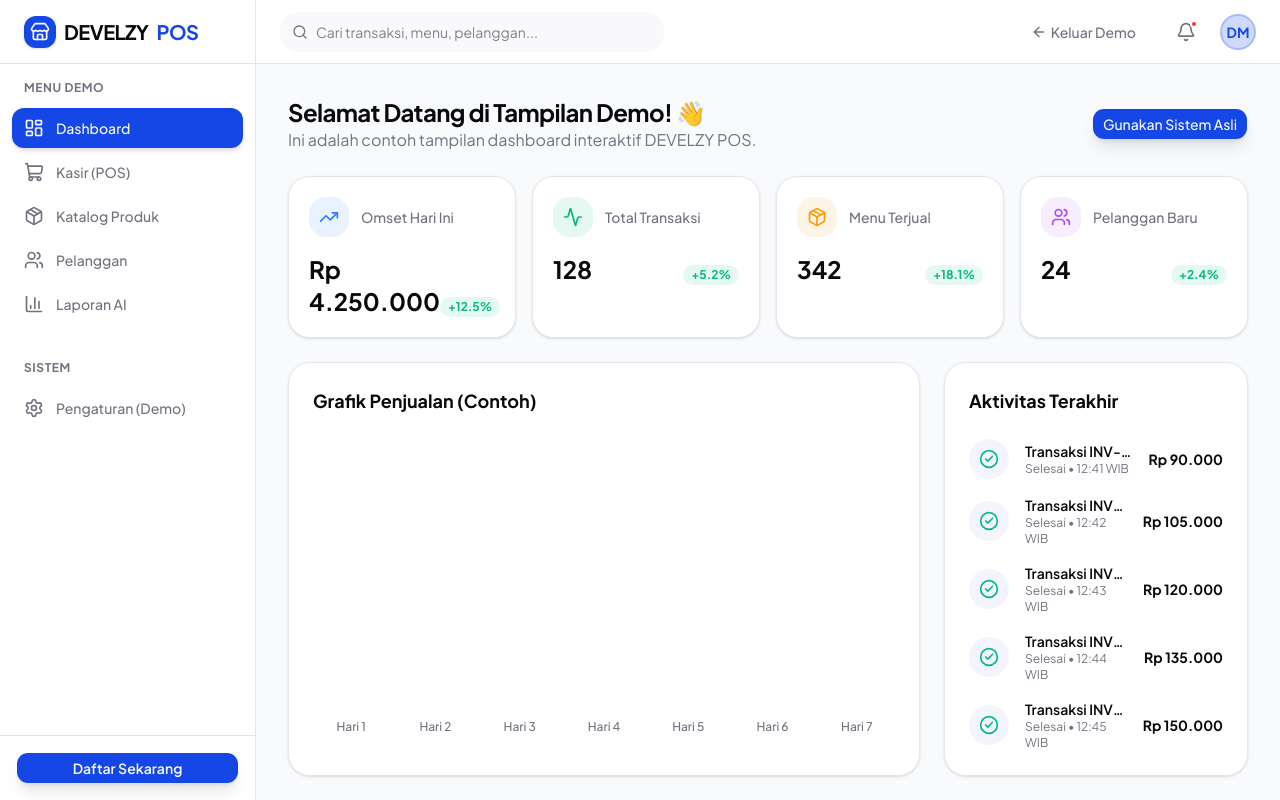
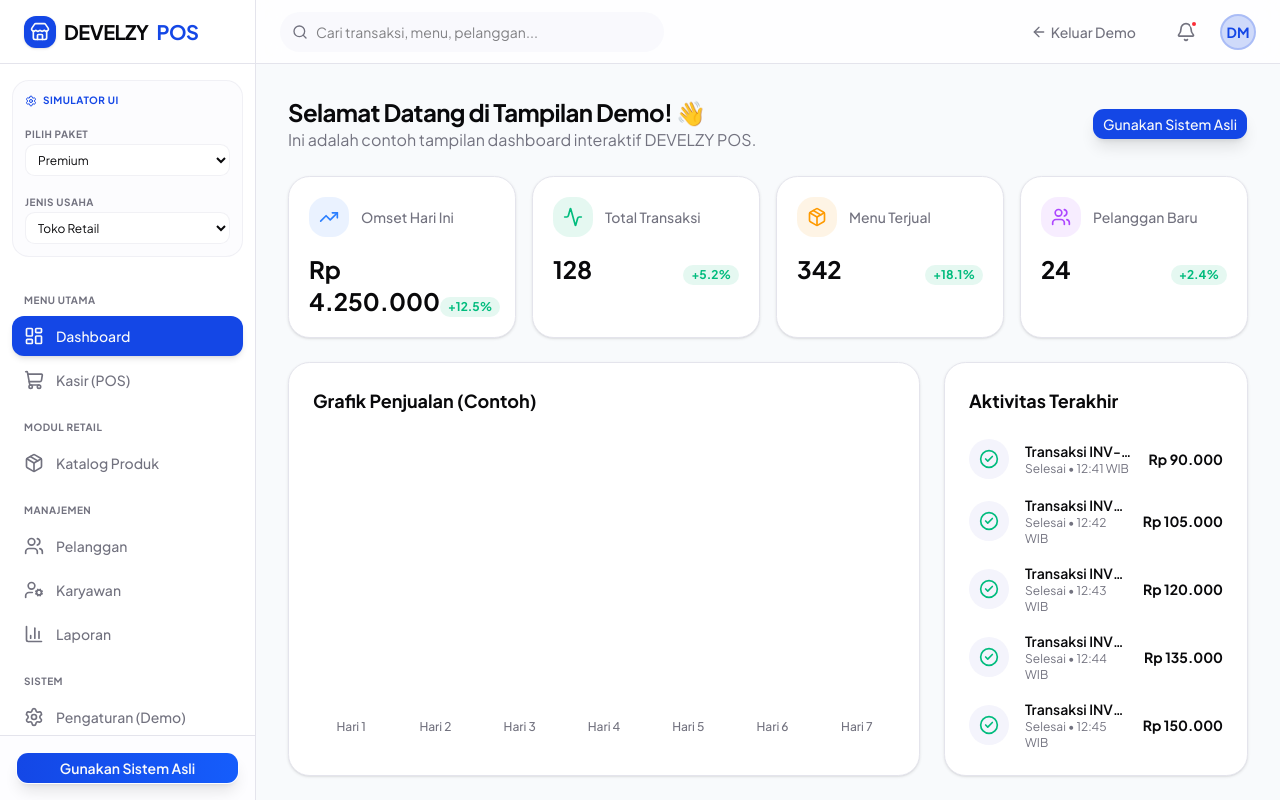
Before and after one commit to develzy/develzy_pos, a Next.js app: page /demo in a window 1280 px wide. Built offline with nearby package versions, Linux system fonts and the light colour scheme.

Commit message:
feat(ui): add interactive role-based access simulator to demo page

```diff
--- a/src/app/demo/page.tsx
+++ b/src/app/demo/page.tsx
@@ -4,12 +4,15 @@
 import Link from "next/link";
 import {
   Store, LayoutDashboard, ShoppingCart, Package, Users, BarChart3, Settings,
-  ArrowLeft, Bell, Search, Activity, CheckCircle2, TrendingUp, CreditCard
+  ArrowLeft, Bell, Search, Activity, CheckCircle2, TrendingUp, CreditCard,
+  Lock, Wrench, UserCog
 } from "lucide-react";
 import { Button } from "@/components/ui/button";
 
 export default function DemoPage() {
   const [activeTab, setActiveTab] = useState("dashboard");
+  const [demoPlan, setDemoPlan] = useState("Premium");
+  const [demoType, setDemoType] = useState("Retail");
 
   return (
     <div className="flex h-screen w-full bg-slate-50 dark:bg-slate-950 overflow-hidden text-foreground">
@@ -26,40 +29,127 @@
         </div>
 
         <div className="flex-1 overflow-y-auto py-4 px-3 flex flex-col gap-1">
-          <div className="px-3 text-xs font-bold text-muted-foreground uppercase tracking-wider mb-2">Menu Demo</div>
+          {/* SIMULATOR CONTROLS */}
+          <div className="mb-6 p-3 bg-muted/30 rounded-xl border border-border/50">
+            <div className="text-[10px] font-bold text-primary uppercase tracking-wider mb-3 flex items-center gap-1.5">
+              <Settings className="w-3 h-3" /> Simulator UI
+            </div>
+            <div className="space-y-3">
+              <div className="space-y-1.5">
+                <label className="text-[10px] font-bold text-muted-foreground uppercase tracking-wider">Pilih Paket</label>
+                <select
+                  value={demoPlan}
+                  onChange={(e) => setDemoPlan(e.target.value)}
+                  className="w-full h-8 text-xs bg-background border border-border/50 rounded-md px-2 text-foreground focus:ring-1 focus:ring-primary outline-none"
+                >
+                  <option value="Basic">Basic (Gratis)</option>
+                  <option value="Premium">Premium</option>
+                  <option value="Enterprise">Enterprise</option>
+                </select>
+              </div>
+              <div className="space-y-1.5">
+                <label className="text-[10px] font-bold text-muted-foreground uppercase tracking-wider">Jenis Usaha</label>
+                <select
+                  value={demoType}
+                  onChange={(e) => setDemoType(e.target.value)}
+                  className="w-full h-8 text-xs bg-background border border-border/50 rounded-md px-2 text-foreground focus:ring-1 focus:ring-primary outline-none"
+                >
+                  <option value="Retail">Toko Retail</option>
+                  <option value="F&B">F&B / Cafe</option>
+                  <option value="Bengkel">Bengkel Motor/Mobil</option>
+                  <option value="Barbershop">Barbershop / Salon</option>
+                </select>
+              </div>
+            </div>
+          </div>
 
-          {[
-            { id: "dashboard", icon: LayoutDashboard, label: "Dashboard" },
-            { id: "pos", icon: ShoppingCart, label: "Kasir (POS)" },
-            { id: "products", icon: Package, label: "Katalog Produk" },
-            { id: "customers", icon: Users, label: "Pelanggan" },
-            { id: "analytics", icon: BarChart3, label: "Laporan AI" },
-          ].map(tab => (
-            <button
-              key={tab.id}
-              onClick={() => setActiveTab(tab.id)}
-              className={`flex items-center gap-3 px-3 py-2.5 rounded-lg text-sm font-medium transition-colors text-left w-full ${
-                activeTab === tab.id
-                  ? "bg-primary text-primary-foreground shadow-md"
-                  : "text-muted-foreground hover:bg-muted hover:text-foreground"
-              }`}
-            >
-              <tab.icon className="h-5 w-5" />
-              {tab.label}
+          <div className="px-3 text-[10px] font-bold text-muted-foreground uppercase tracking-wider mb-1 mt-2">Menu Utama</div>
+
+          <button onClick={() => setActiveTab("dashboard")} className={`flex items-center gap-3 px-3 py-2.5 rounded-lg text-sm font-medium transition-colors text-left w-full ${activeTab === "dashboard" ? "bg-primary text-primary-foreground shadow-md" : "text-muted-foreground hover:bg-muted hover:text-foreground"}`}>
+            <LayoutDashboard className="h-5 w-5" /> Dashboard
+          </button>
+          <button onClick={() => setActiveTab("pos")} className={`flex items-center gap-3 px-3 py-2.5 rounded-lg text-sm font-medium transition-colors text-left w-full ${activeTab === "pos" ? "bg-primary text-primary-foreground shadow-md" : "text-muted-foreground hover:bg-muted hover:text-foreground"}`}>
+            <ShoppingCart className="h-5 w-5" /> Kasir (POS)
+          </button>
+
+          {/* DYNAMIC CATALOG MENUS */}
+          {demoType === 'Bengkel' && (
+            <>
+              <div className="mt-4 mb-1 px-3 text-[10px] font-bold text-muted-foreground uppercase tracking-wider">Modul Bengkel</div>
+              <button onClick={() => setActiveTab("services")} className={`flex items-center gap-3 px-3 py-2.5 rounded-lg text-sm font-medium transition-colors text-left w-full ${activeTab === "services" ? "bg-primary text-primary-foreground shadow-md" : "text-muted-foreground hover:bg-muted hover:text-foreground"}`}>
+                <Wrench className="h-5 w-5" /> Jasa Servis
+              </button>
+              <button onClick={() => setActiveTab("products")} className={`flex items-center gap-3 px-3 py-2.5 rounded-lg text-sm font-medium transition-colors text-left w-full ${activeTab === "products" ? "bg-primary text-primary-foreground shadow-md" : "text-muted-foreground hover:bg-muted hover:text-foreground"}`}>
+                <Package className="h-5 w-5" /> Sparepart
+              </button>
+            </>
+          )}
+
+          {demoType === 'Retail' && (
+            <>
+              <div className="mt-4 mb-1 px-3 text-[10px] font-bold text-muted-foreground uppercase tracking-wider">Modul Retail</div>
+              <button onClick={() => setActiveTab("products")} className={`flex items-center gap-3 px-3 py-2.5 rounded-lg text-sm font-medium transition-colors text-left w-full ${activeTab === "products" ? "bg-primary text-primary-foreground shadow-md" : "text-muted-foreground hover:bg-muted hover:text-foreground"}`}>
+                <Package className="h-5 w-5" /> Katalog Produk
+              </button>
+            </>
+          )}
+
+          {demoType !== 'Bengkel' && demoType !== 'Retail' && (
+            <>
+              <div className="mt-4 mb-1 px-3 text-[10px] font-bold text-muted-foreground uppercase tracking-wider">Katalog Utama</div>
+              <button onClick={() => setActiveTab("products")} className={`flex items-center gap-3 px-3 py-2.5 rounded-lg text-sm font-medium transition-colors text-left w-full ${activeTab === "products" ? "bg-primary text-primary-foreground shadow-md" : "text-muted-foreground hover:bg-muted hover:text-foreground"}`}>
+                <Package className="h-5 w-5" /> Produk / Menu
+              </button>
+              <button onClick={() => setActiveTab("services")} className={`flex items-center gap-3 px-3 py-2.5 rounded-lg text-sm font-medium transition-colors text-left w-full ${activeTab === "services" ? "bg-primary text-primary-foreground shadow-md" : "text-muted-foreground hover:bg-muted hover:text-foreground"}`}>
+                <Wrench className="h-5 w-5" /> Layanan / Jasa
+              </button>
+            </>
+          )}
+
+          {/* DYNAMIC MANAGEMENT MENUS */}
+          <div className="mt-4 mb-1 px-3 text-[10px] font-bold text-muted-foreground uppercase tracking-wider">Manajemen</div>
+
+          {demoPlan === 'Premium' || demoPlan === 'Enterprise' ? (
+            <button onClick={() => setActiveTab("customers")} className={`flex items-center gap-3 px-3 py-2.5 rounded-lg text-sm font-medium transition-colors text-left w-full ${activeTab === "customers" ? "bg-primary text-primary-foreground shadow-md" : "text-muted-foreground hover:bg-muted hover:text-foreground"}`}>
+              <Users className="h-5 w-5" /> Pelanggan
             </button>
-          ))}
+          ) : (
+            <div className="flex items-center gap-3 px-3 py-2.5 rounded-lg text-sm font-medium text-muted-foreground opacity-50 cursor-not-allowed">
+              <Users className="h-5 w-5" /> <span className="flex-1 text-left">Pelanggan</span> <Lock className="h-4 w-4" />
+            </div>
+          )}
 
-          <div className="mt-8 px-3 text-xs font-bold text-muted-foreground uppercase tracking-wider mb-2">Sistem</div>
+          {demoPlan !== 'Basic' ? (
+            <button onClick={() => setActiveTab("employees")} className={`flex items-center gap-3 px-3 py-2.5 rounded-lg text-sm font-medium transition-colors text-left w-full ${activeTab === "employees" ? "bg-primary text-primary-foreground shadow-md" : "text-muted-foreground hover:bg-muted hover:text-foreground"}`}>
+              <UserCog className="h-5 w-5" /> Karyawan
+            </button>
+          ) : (
+            <div className="flex items-center gap-3 px-3 py-2.5 rounded-lg text-sm font-medium text-muted-foreground opacity-50 cursor-not-allowed">
+              <UserCog className="h-5 w-5" /> <span className="flex-1 text-left">Karyawan</span> <Lock className="h-4 w-4" />
+            </div>
+          )}
+
+          {demoPlan !== 'Basic' ? (
+            <button onClick={() => setActiveTab("analytics")} className={`flex items-center gap-3 px-3 py-2.5 rounded-lg text-sm font-medium transition-colors text-left w-full ${activeTab === "analytics" ? "bg-primary text-primary-foreground shadow-md" : "text-muted-foreground hover:bg-muted hover:text-foreground"}`}>
+              <BarChart3 className="h-5 w-5" /> Laporan
+            </button>
+          ) : (
+            <div className="flex items-center gap-3 px-3 py-2.5 rounded-lg text-sm font-medium text-muted-foreground opacity-50 cursor-not-allowed">
+              <BarChart3 className="h-5 w-5" /> <span className="flex-1 text-left">Laporan</span> <Lock className="h-4 w-4" />
+            </div>
+          )}
+
+          <div className="mt-4 px-3 text-[10px] font-bold text-muted-foreground uppercase tracking-wider mb-1">Sistem</div>
           <button className="flex items-center gap-3 px-3 py-2.5 rounded-lg text-sm font-medium text-muted-foreground hover:bg-muted hover:text-foreground text-left w-full">
             <Settings className="h-5 w-5" />
             Pengaturan (Demo)
           </button>
         </div>
 
-        <div className="p-4 border-t">
+        <div className="p-4 border-t bg-muted/20">
           <Link href="/register">
-            <Button className="w-full shadow-lg font-semibold animate-pulse">
-              Daftar Sekarang
+            <Button className="w-full shadow-lg font-semibold animate-pulse bg-gradient-to-r from-primary to-blue-600 hover:from-primary/90 hover:to-blue-600/90">
+              Gunakan Sistem Asli
             </Button>
           </Link>
         </div>
```
